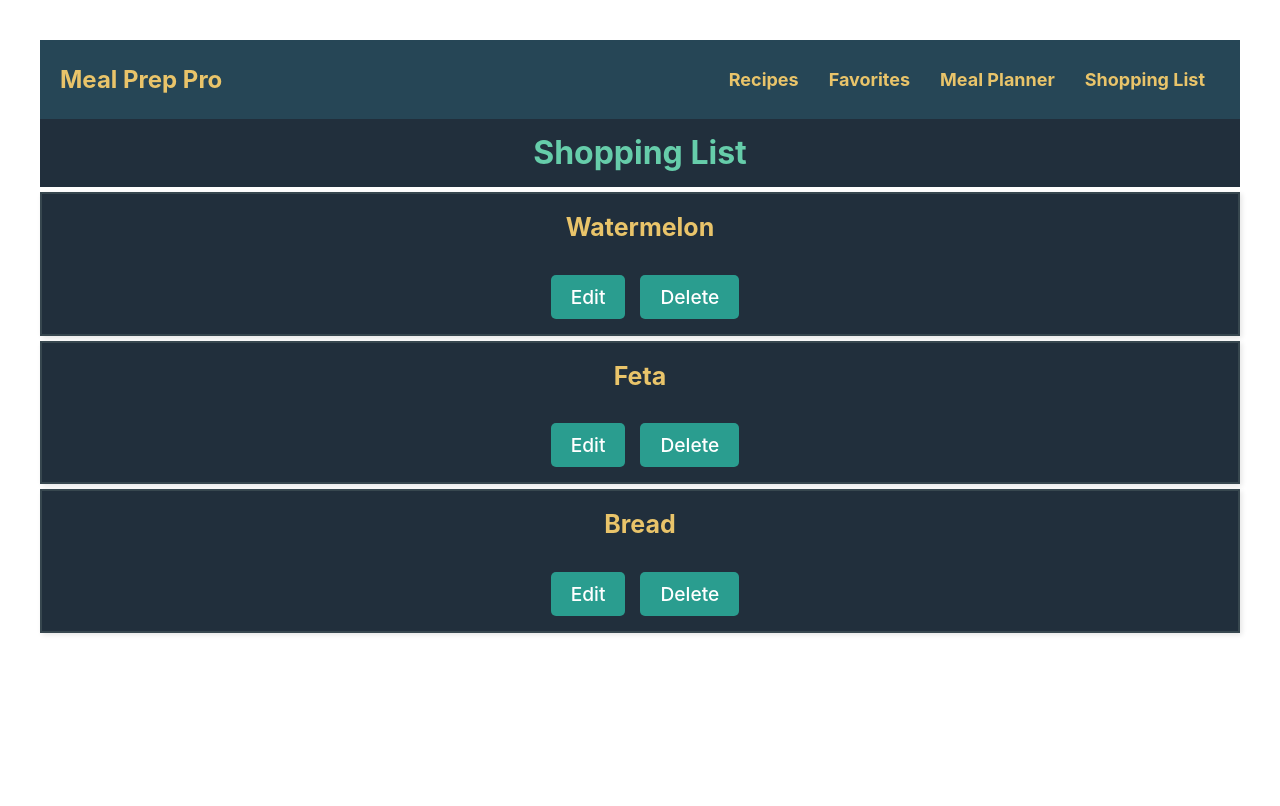
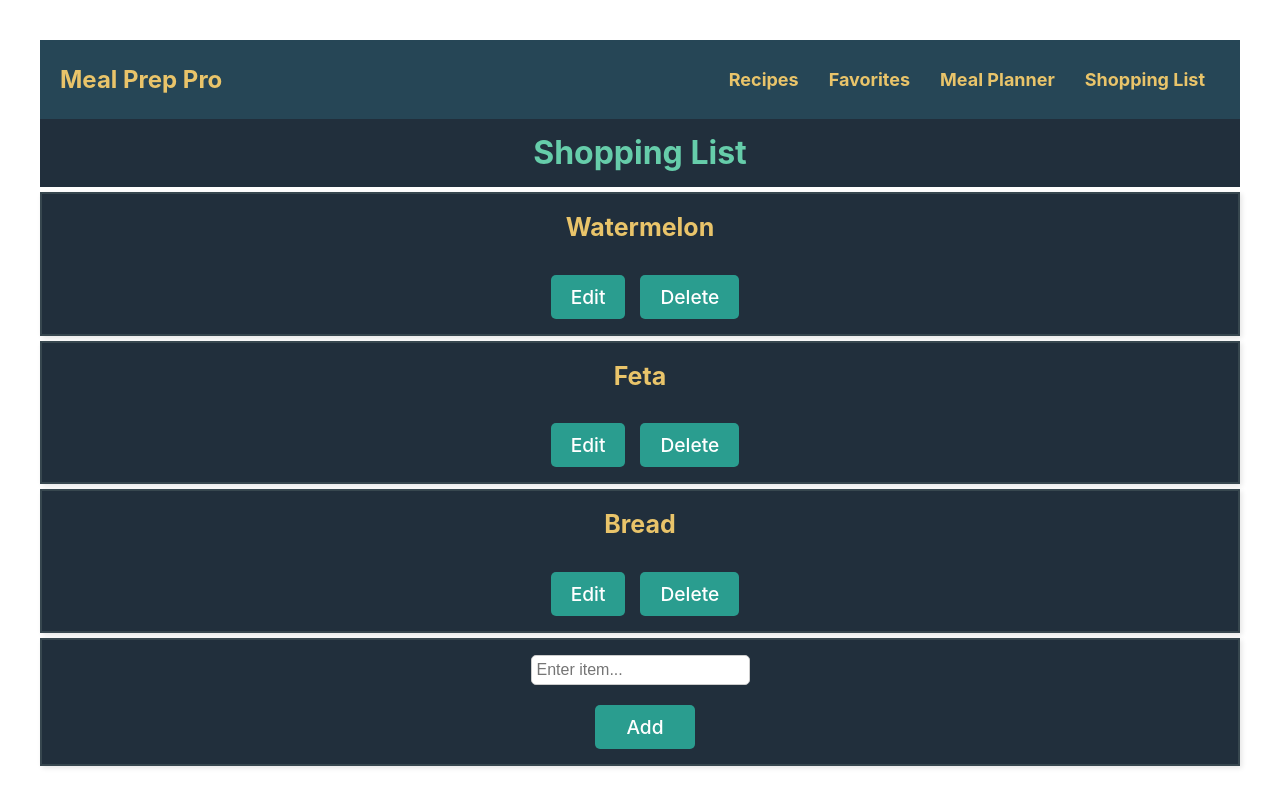
Before and after one commit to vnelai/Meal_Prep_Pro_FE, a React (Vite) app: page /shopping-list in a window 1280 px wide. Shown: the top 806 px of the page. Built offline with nearby package versions, Linux system fonts and the light colour scheme.

Commit message:
Build an add grocery item section for shopping list and style it

```diff
--- a/src/pages/shopping_list/ShoppingList.css
+++ b/src/pages/shopping_list/ShoppingList.css
@@ -1,4 +1,41 @@
+/* Styles for header */
 .header-name {
     background-color: #212f3c; /* Background color */
     padding: 10px; /* Add space inside container  */
 }
+
+/* Styles for the add grocery section */
+.add-grocery-div {
+    display: flex; /* Flexbox layout */
+    flex-direction: column; /* Stack vertically */
+    align-items: center; /* Center horizontally */
+    background: #212f3c; /* Background color */
+    padding: 15px; /* Add spacing inside container */
+    margin: 5px 0; /* Add spacing outside container */
+    box-shadow: 2px 2px 5px rgba(0, 0, 0, 0.1); /* Add shadow */
+    border: 2px solid #37474f; /* Define border */
+}
+
+/* Add input styling same as shopping-list-div input */
+.add-grocery-div input {
+    padding: 5px; /* Spacing inside container */
+    font-size: 16px; /* Font size */
+    border: 1px solid #ccc; /* Define border */
+    border-radius: 5px; /* Round corners */
+}
+
+/* Add button styling same as shopping-list-div button */
+.add-grocery-div button {
+    background: #2A9D8F; /* Button color */
+    color: white; /* Text color */
+    border: none; /* Remove border */
+    padding: 10px 20px; /* Spacing inside container */
+    margin-left: 10px; /* Space between button and input */
+    border-radius: 5px; /* Rounding corners */
+    cursor: pointer; /* Cursor pointer */
+    max-width: 100px;
+}
+
+.add-grocery-div button:hover {
+    background: #264656; /* Background-color on hover */
+}
--- a/src/pages/shopping_list/ShoppingList.jsx
+++ b/src/pages/shopping_list/ShoppingList.jsx
@@ -15,6 +15,9 @@ function ShoppingListPage() {
         { _id: 2, name: "Feta" },
         { _id: 3, name: "Bread" }
     ]);
+
+    // Track and set new grocery items
+    const [newGroceryItem, setNewGroceryItem] = useState("");
 
     // Function to update a grocery item
     const updateGroceryItem = (id, updatedName) => {
@@ -42,6 +45,18 @@ function ShoppingListPage() {
         );
     };
 
+    // Function to add a new grocery item
+    const addGroceryItem = () => {
+        // If there's no new item entered don't save anything
+        if (newGroceryItem.trim() === "") return;
+        // Creating a new grocery item wih unique id by using Date.now
+        const newGrocery = { _id: Date.now(), name: newGroceryItem };
+        // Update the Main GroceryItems state by adding the new grocery item
+        setGroceryItems((prevGroceryItem) => [...prevGroceryItem, newGrocery]);
+        // Reset the New grocery item state
+        setNewGroceryItem("");
+    };
+
   return (
     <div>
         <h2 className="header-name">Shopping List</h2>
@@ -56,8 +71,20 @@ function ShoppingListPage() {
             deleteGroceryItem={deleteGroceryItem}
             />
         ))}
+        {/* Add new grocery item with value the input value from new state */}
+        <div className="add-grocery-div">
+            <input
+                type="text"
+                value={newGroceryItem}
+                onChange={(event) => setNewGroceryItem(event.target.value)}
+                placeholder="Enter item..."
+                className="add-item-input"
+            />
+        {/* Pass handling function for adding grocery item to btn */}
+        <button onClick={addGroceryItem} className="add-item-btn">Add</button>
+        </div>
     </div>
-  )
+  );
 }
 
 // Export the ShoppingList page
```
